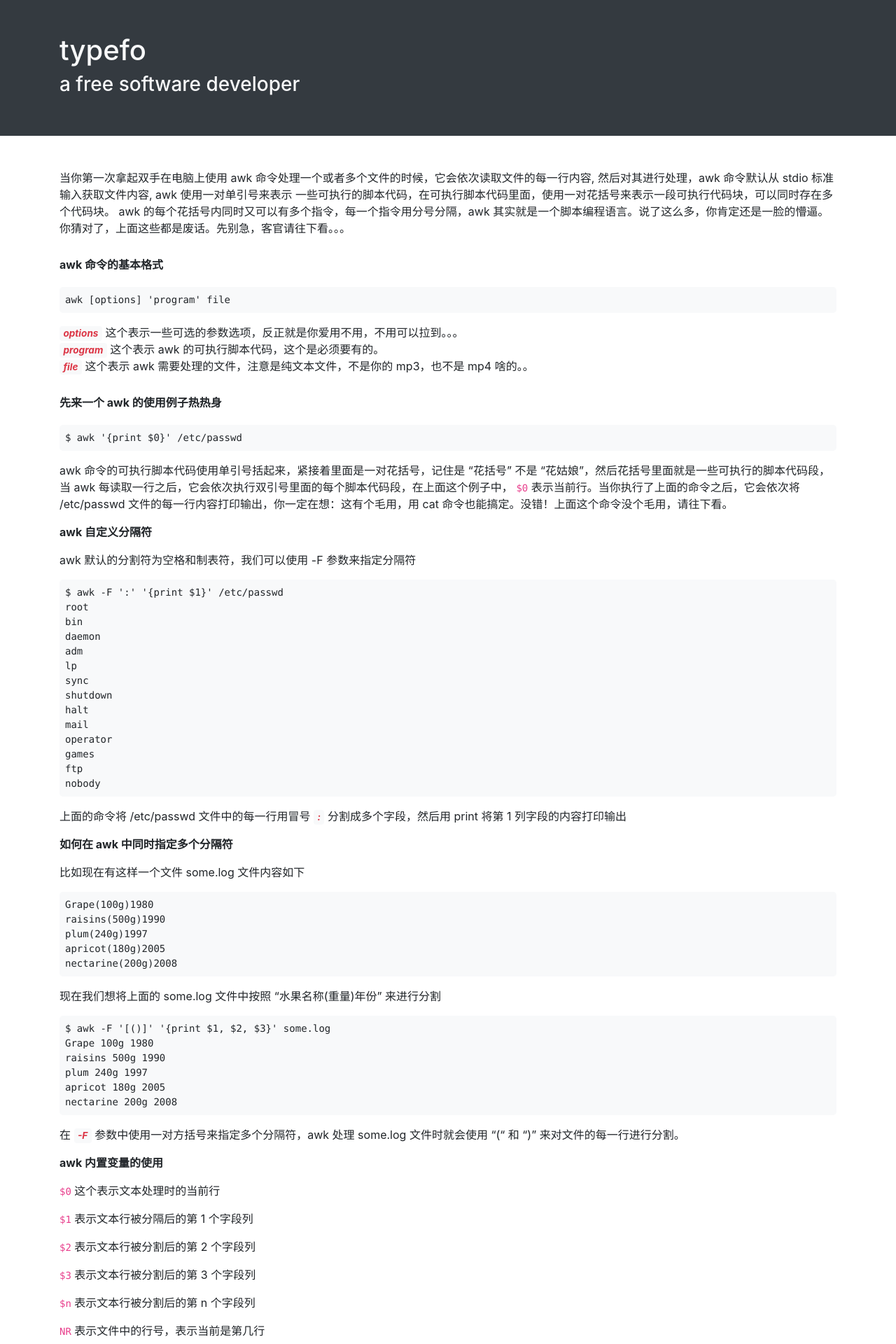
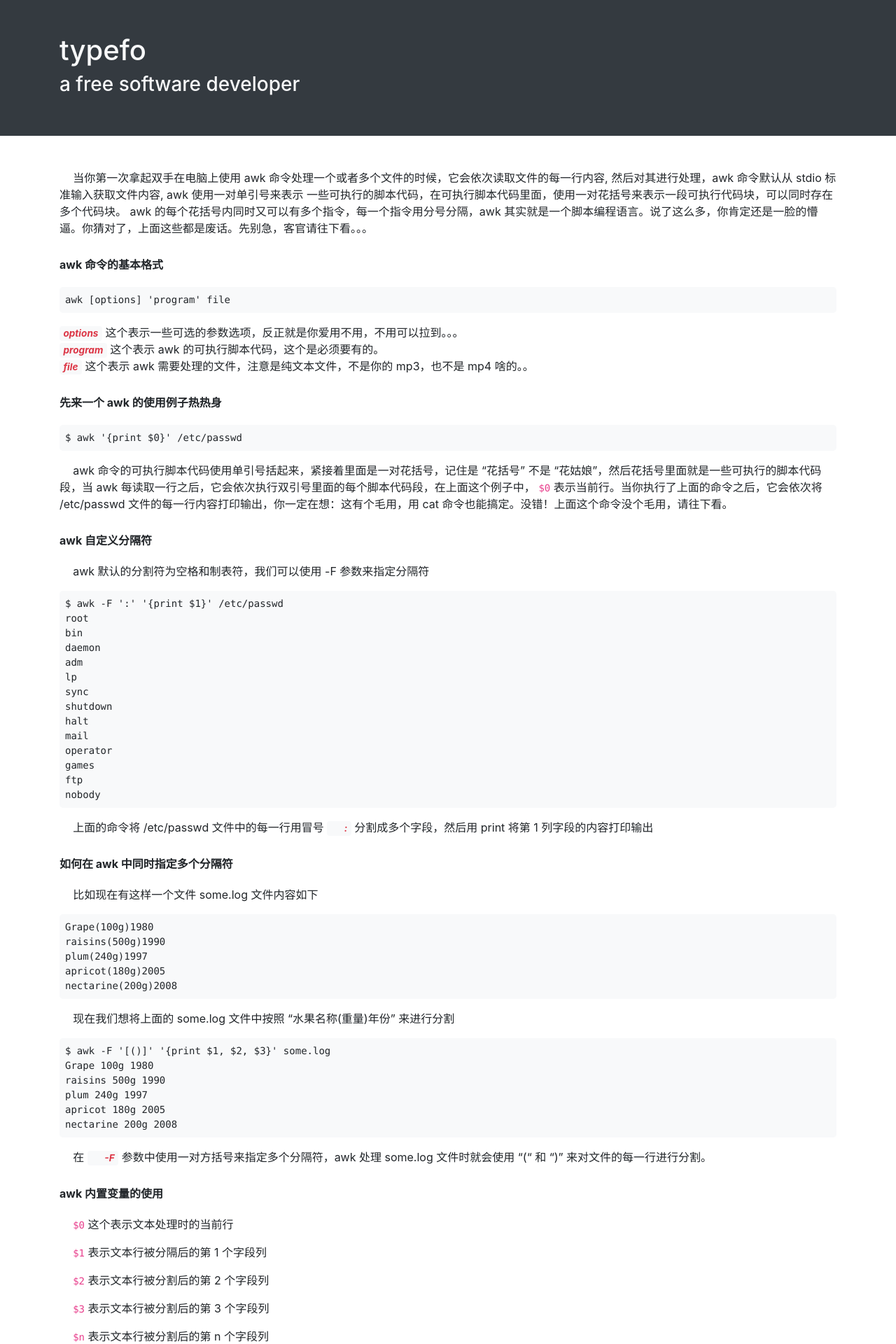
Before and after one commit to ehsud/blog, a Jekyll site: the page built from linux/the-awk-command.md, in a window 1280 px wide. Shown: the top 1920 px of the page at 70% size. Built offline with Jekyll 4.4.1, drawn with Linux system fonts in a browser that asks for light colours.

Commit message:
updated some files

```diff
--- a/assets/css/style.css
+++ b/assets/css/style.css
@@ -29,6 +29,10 @@ h1, h2, h3, h4, h5, h6 {
 .content h3 {
     font-size: 1.5rem;
     margin-bottom: 1rem;
+}
+
+.content p {
+    text-indent: 1.2rem;
 }
 
 i {
--- a/linux/the-awk-command.md
+++ b/linux/the-awk-command.md
@@ -21,7 +21,7 @@ copyleft: true
 
 awk 命令的可执行脚本代码使用单引号括起来，紧接着里面是一对花括号，记住是 "花括号" 不是 "花姑娘"，然后花括号里面就是一些可执行的脚本代码段，当 awk 每读取一行之后，它会依次执行双引号里面的每个脚本代码段，在上面这个例子中， `$0` 表示当前行。当你执行了上面的命令之后，它会依次将 /etc/passwd 文件的每一行内容打印输出，你一定在想：这有个毛用，用 cat 命令也能搞定。没错！上面这个命令没个毛用，请往下看。
 
-**awk 自定义分隔符**
+#### awk 自定义分隔符
 
 awk 默认的分割符为空格和制表符，我们可以使用 -F 参数来指定分隔符
 
@@ -42,7 +42,7 @@ awk 默认的分割符为空格和制表符，我们可以使用 -F 参数来指
 
 上面的命令将 /etc/passwd 文件中的每一行用冒号 *:* 分割成多个字段，然后用 print 将第 1 列字段的内容打印输出
 
-**如何在 awk 中同时指定多个分隔符**
+#### 如何在 awk 中同时指定多个分隔符
 
 比如现在有这样一个文件 some.log 文件内容如下
 
@@ -63,7 +63,7 @@ awk 默认的分割符为空格和制表符，我们可以使用 -F 参数来指
 
 在 *-F* 参数中使用一对方括号来指定多个分隔符，awk 处理 some.log 文件时就会使用 "(" 和 ")" 来对文件的每一行进行分割。
 
-**awk 内置变量的使用**
+#### awk 内置变量的使用
 
 `$0`  这个表示文本处理时的当前行
 
@@ -118,7 +118,7 @@ awk 默认的分割符为空格和制表符，我们可以使用 -F 参数来指
 
 其中加入的逗号表示插入输出分隔符，也就是默认的空格
 
-**文件的每一行的每一列的内容除了可以用 print 命令打印输出以外，还可以对其进行赋值**
+#### 文件的每一行的每一列的内容除了可以用 print 命令打印输出以外，还可以对其进行赋值
 
     $ awk '{$2 = "***"; print $0}' fruit.txt
     peach *** Mar 1997 China
@@ -128,7 +128,7 @@ awk 默认的分割符为空格和制表符，我们可以使用 -F 参数来指
 
 上面的例子就是表示通过对 *$2* 变量进行重新赋值，来隐藏每一行的第 2 列内容，并且用星号 *\** 来代替其输出
 
-**在参数列表中加入一些字符串或者转义字符之类的东东**
+#### 在参数列表中加入一些字符串或者转义字符之类的东东
 
     $ awk '{print $1 "\t" $2 "\t" $3}' fruit.txt
     peach   100     Mar
@@ -138,7 +138,7 @@ awk 默认的分割符为空格和制表符，我们可以使用 -F 参数来指
 
 像上面这样，你可以在 *print* 的参数列表中加入一些字符串或者转义字符之类的东东，让输出的内容格式更漂亮，但一定要记住要使用双引号。
 
-**awk 内置 NR 变量表示每一行的行号**
+#### awk 内置 NR 变量表示每一行的行号
 
     $ awk '{print NR "\t" $0}' fruit.txt
     1   peach    100   Mar  1997   China
@@ -146,7 +146,7 @@ awk 默认的分割符为空格和制表符，我们可以使用 -F 参数来指
     3   Pear     240   Mar  1990   Janpan
     4   avocado  120   Feb  2008   china
 
-**awk 内置 NF 变量表示每一行的列数**
+#### awk 内置 NF 变量表示每一行的列数
 
     $ awk '{print NF "\t" $0}' fruit.txt
     5   peach    100   Mar  1997   China
@@ -154,7 +154,7 @@ awk 默认的分割符为空格和制表符，我们可以使用 -F 参数来指
     5   Pear     240   Mar  1990   Janpan
     5   avocado  120   Feb  2008   china
 
-**awk 中 $NF 变量的使用**
+#### awk 中 $NF 变量的使用
 
     $ awk '{print $NF}' fruit.txt
     China
@@ -172,14 +172,14 @@ awk 默认的分割符为空格和制表符，我们可以使用 -F 参数来指
 
 上面 *$(NF-1)* 表示倒数第 2 列， *$(NF-2)* 表示倒数第 3 列，依次类推。
 
-**现在除了刚才说的有一个 fruit.txt 文件之外，我们又多了一个新文件叫 company.txt 内容如下**
+#### 现在除了刚才说的有一个 fruit.txt 文件之外，我们又多了一个新文件叫 company.txt 内容如下
 
     yahoo   100 4500
     google  150 7500
     apple   180 8000
     twitter 120 5000
 
-**我们用 fruit.txt 和 company.txt 两个文件来向你演示 awk 同时处理多个文件的时候有什么效果**
+#### 我们用 fruit.txt 和 company.txt 两个文件来向你演示 awk 同时处理多个文件的时候有什么效果
 
     $ awk '{print FILENAME "\t" $0}' fruit.txt company.txt
     fruit.txt       peach    100   Mar  1997   China
@@ -196,7 +196,7 @@ awk 默认的分割符为空格和制表符，我们可以使用 -F 参数来指
 看到这里是不是感觉 awk 命令的使用方法真的是简单到爆炸，现在不要太高兴，请举起你的双手跟我一起摇摆。。。哦，不对！请拿起你的双手在电脑上试一试上面这些例子。
 你会知道我没有骗你，因为讲了这么多，傻子都会了。。。—_—
 
-**BEGIN 关键字的使用**
+#### BEGIN 关键字的使用
 
 在脚本代码段前面使用 *BEGIN* 关键字时，它会在开始读取一个文件之前，运行一次 *BEGIN* 关键字后面的脚本代码段，
 *BEGIN* 后面的脚本代码段只会执行一次，执行完之后 awk 程序就会退出
@@ -223,7 +223,7 @@ awk 脚本中可以用多个花括号来执行多个脚本代码，就像下面
     ftp:x:14:50:FTP User:/var/ftp:/sbin/nologin
     nobody:x:99:99:Nobody:/:/sbin/nologin
 
-**END 关键字使用方法**
+#### END 关键字使用方法
 
 awk 的 END 指令和 BEGIN 恰好相反，在 awk 读取并且处理完文件的所有内容行之后，才会执行 END 后面的脚本代码段
 
@@ -249,7 +249,7 @@ awk 的 END 指令和 BEGIN 恰好相反，在 awk 读取并且处理完文件
     nobody:x:99:99:Nobody:/:/sbin/nologin
     End file
 
-**在 awk 中使用变量**
+#### 在 awk 中使用变量
 
 可以在 awk 脚本中声明和使用变量
 
@@ -269,7 +269,7 @@ awk 声明的变量可以在任何多个花括号脚本中使用
     hello world
     hello world
 
-**在 awk 中使用数学运算**
+#### 在 awk 中使用数学运算
 
 在 awk 中，像其他编程语言一样，它也支持一些基本的数学运算操作
 
@@ -286,7 +286,7 @@ awk 声明的变量可以在任何多个花括号脚本中使用
 里面的脚本代码，每读取到一行就会执行一次，文件里面有多少行就会执行多少次，但 *BEGIN* 和 *END* 关键字后面的
 脚本代码除外，如果被处理的文件中什么都没有，那 awk 就一次都不会执行。。。
 
-**awk 还支持其他的数学运算符**
+#### awk 还支持其他的数学运算符
 
 `+`  加法运算符
 
@@ -298,7 +298,7 @@ awk 声明的变量可以在任何多个花括号脚本中使用
 
 `%`  取余运算符
 
-**在 awk 中使用条件判断**
+#### 在 awk 中使用条件判断
 
 比如有一个文件 company.txt 内容如下
 
@@ -307,7 +307,7 @@ awk 声明的变量可以在任何多个花括号脚本中使用
     apple   180 8000
     twitter 120 5000
 
-**我们要判断文件的第 3 列数据，也就是平均工资小于 5500 的公司，然后将其打印输出**
+#### 我们要判断文件的第 3 列数据，也就是平均工资小于 5500 的公司，然后将其打印输出
 
     $ awk '$3 < 5500 {print $0}' company.txt
     yahoo   100 4500
@@ -318,7 +318,7 @@ awk 声明的变量可以在任何多个花括号脚本中使用
     $ awk '$1 == "yahoo" {print $0}' company.txt
     yahoo   100 4500
 
-**awk 还有一些其他的条件操作符如下**
+#### awk 还有一些其他的条件操作符如下
 
 `<`    小于
 
@@ -336,7 +336,7 @@ awk 声明的变量可以在任何多个花括号脚本中使用
 
 `!~`   不匹配正则表达式
 
-**使用 if 指令判断来实现上面同样的效果**
+#### 使用 if 指令判断来实现上面同样的效果
 
     $ awk '{if ($3 < 5500) print $0}' company.txt
     yahoo   100 4500
@@ -346,7 +346,7 @@ awk 声明的变量可以在任何多个花括号脚本中使用
 想到这里有一句话不知当讲不当讲，那就是 PHP 是世界上最好的语言。。。 我可能喝多了，
 但是突然想起来我好像从来不喝酒。。。—_—
 
-**在 awk 中使用正则表达式**
+#### 在 awk 中使用正则表达式
 
 在 awk 中支持正则表达式的使用，如果你还对正则表达式不是很了解，请先停下来，上 google 去搜一下。
 
@@ -357,13 +357,13 @@ awk 声明的变量可以在任何多个花括号脚本中使用
     There’s a special providence in the fall of a sparrow
     No matter how dark long, may eventually in the day arrival
 
-**使用正则表达式匹配字符串 "There" ，将包含这个字符串的行打印并输出**
+#### 使用正则表达式匹配字符串 "There" ，将包含这个字符串的行打印并输出
 
     $ awk '/There/{print $0}' poetry.txt
     There is nothing either good or bad, but thinking makes it so
     There’s a special providence in the fall of a sparrow
 
-**使用正则表达式配一个包含字母 t 和字母 e ，并且 t 和 e 中间只能有任意单个字符的行**
+#### 使用正则表达式配一个包含字母 t 和字母 e ，并且 t 和 e 中间只能有任意单个字符的行
 
     $ awk '/t.e/{print $0}' poetry.txt
     There is nothing either good or bad, but thinking makes it so
@@ -373,7 +373,7 @@ awk 声明的变量可以在任何多个花括号脚本中使用
 如果只想匹配单纯的字符串 "t.e"， 那正则表达式就是这样的 `/t\.e/` ，用反斜杠来转义 `.` 符号
 因为 `.` 在正则表达式里面表示任意单个字符。
 
-**使用正则表达式来匹配所有以 "The" 字符串开头的行**
+#### 使用正则表达式来匹配所有以 "The" 字符串开头的行
 
     $ awk '/^The/{print $0}' poetry.txt
     There is nothing either good or bad, but thinking makes it so
@@ -381,21 +381,21 @@ awk 声明的变量可以在任何多个花括号脚本中使用
 
 在正则表达式中 `^` 表示以某某字符或者字符串开头。
 
-**使用正则表达式来匹配所有以 "true" 字符串结尾的行**
+#### 使用正则表达式来匹配所有以 "true" 字符串结尾的行
 
     $ awk '/true$/{print $0}' poetry.txt
     This above all: to thine self be true
 
 在正则表达式中 `$` 表示以某某字符或者字符串结尾。
 
-**又一个正则表达式例子如下**
+#### 又一个正则表达式例子如下
 
     $ awk '/m[a]t/{print $0}' poetry.txt
     No matter how dark long, may eventually in the day arrival
 
 上面这个正则表达式 `/m[a]t/` 表示匹配包含字符 m ，然后接着后面还要包含中间方括号中表示的单个字符 a ，最后还要包含字符 t 的行，输出结果中只有单词 "matter" 符合这个正则表达式的匹配。因为正则表达式 `[a]` 方括号中表示匹配里面的任意单个字符。
 
-**继续上面的一个新例子如下**
+#### 继续上面的一个新例子如下
 
     $ awk '/^Th[ie]/{print $0}' poetry.txt
     This above all: to thine self be true
@@ -404,7 +404,7 @@ awk 声明的变量可以在任何多个花括号脚本中使用
 
 这个例子中的正则表达式 `/^Th[ie]/`表示匹配以字符串 "Thi" 或者 "The" 开头的行，正则表达式方括号中表示匹配其中的任意单个字符。
 
-**再继续上面的新的用法**
+#### 再继续上面的新的用法
 
     $ awk '/s[a-z]/{print $0}' poetry.txt
     This above all: to thine self be true
@@ -413,39 +413,39 @@ awk 声明的变量可以在任何多个花括号脚本中使用
 
 正则表达式 `/s[a-z]/` 表示匹配包含字符 s 然后后面跟着任意 a 到 z 之间的单个字符的字符串，比如 "se", "so", "sp" 等等。
 
-**正则表达式 `[]` 方括号中还有一些其他用法比如下面这些**
+#### 正则表达式 `[]` 方括号中还有一些其他用法比如下面这些
 
     [a-zA-Z]  表示匹配小写的 a 到 z 之间的单个字符，或者大写的 A 到 Z 之间的单个字符
     [^a-z]    符号 `^` 在方括号里面表示取反，也就是非的意思，表示匹配任何非 a 到 z 之间的单个字符
 
-**正则表达式中的星号 `*` 和加号 `+` 的使用方法**
+#### 正则表达式中的星号 `*` 和加号 `+` 的使用方法
 
     $ awk '/go*d/{print $0}' poetry.txt
     There is nothing either good or bad, but thinking makes it so
 
 上面这个表示匹配包含字符串 "god"，并且中间的字母 "o" 可以出现 0 次或者多次，比如单词 "good" 就符合这个要求。正则表达式中的 `+` 和星号原理差不多，只是加号表示任意 1 个或者 1 个以上，也就是必须至少要出现一次。
 
-**正则表达式问号 ? 的使用方法**
+#### 正则表达式问号 ? 的使用方法
 
     $ awk '/ba?d/{print $0}' poetry.txt
     There is nothing either good or bad, but thinking makes it so
 
 正则表达式中的问号 ? 表示它前面的字符只能出现 0 次 或者 1 次，也就是可以不出现，也可以出现，但如果有出现也只能出现 1 次。
 
-**正则表达式中的 {} 花括号用法**
+#### 正则表达式中的 {} 花括号用法
 
     $ awk '/go{2}d/{print $0}' poetry.txt
     There is nothing either good or bad, but thinking makes it so
 
 花括号 `{}` 表示规定它前面的字符必须出现的次数，像上面这个 `/go{2}d/` 就表示只匹配字符串 "good"，也就是中间的字母 "o" 必须要出现 2 次。
 
-**正则表达式中的花括号还有一些其他的用法如下**
+#### 正则表达式中的花括号还有一些其他的用法如下
 
     /go{2,3}d/    表示字母 "o" 只能可以出现 2 次或者 3 次
     /go{2,10}d/   表示字母 "o" 只能可以出现 2次，3次，4次，5次，6次 ... 一直到 10 次
     /go{2,}d/     表示字母 "o" 必须至少出现 2 次或着 2 次以上
 
-**正则表达式中的圆括号的用法**
+#### 正则表达式中的圆括号的用法
 
     $ awk '/th(in){1}king/{print $0}' poetry.txt
     There is nothing either good or bad, but thinking makes it so
@@ -454,6 +454,6 @@ awk 声明的变量可以在任何多个花括号脚本中使用
 
 看到这里，如果你对 poetry.txt 件中写的诗比较熟悉，你就会发现。。。我去！这诗根本就不是我写的。所以论多读书是多么的重要。我有幸借用莎士比亚的诗来向你讲解如何在 awk 中使用正则表达式。现在该想想晚上吃什么，晚上去吃火锅。。。—_—
 
-##### 使用 awk 的一些总结
+#### 使用 awk 的一些总结
 
 因为 awk 算起来也是一种编程语言，它的功能远远不止我们上面讲的这些，awk 还有一些其他比较复杂的功能。但一般我们不建议将 awk 用的太过于复杂。通常面对一些比较复杂的场景我们还是要使用其他的一些工具，比如 shell 脚本，Lua 等等。。。
```
